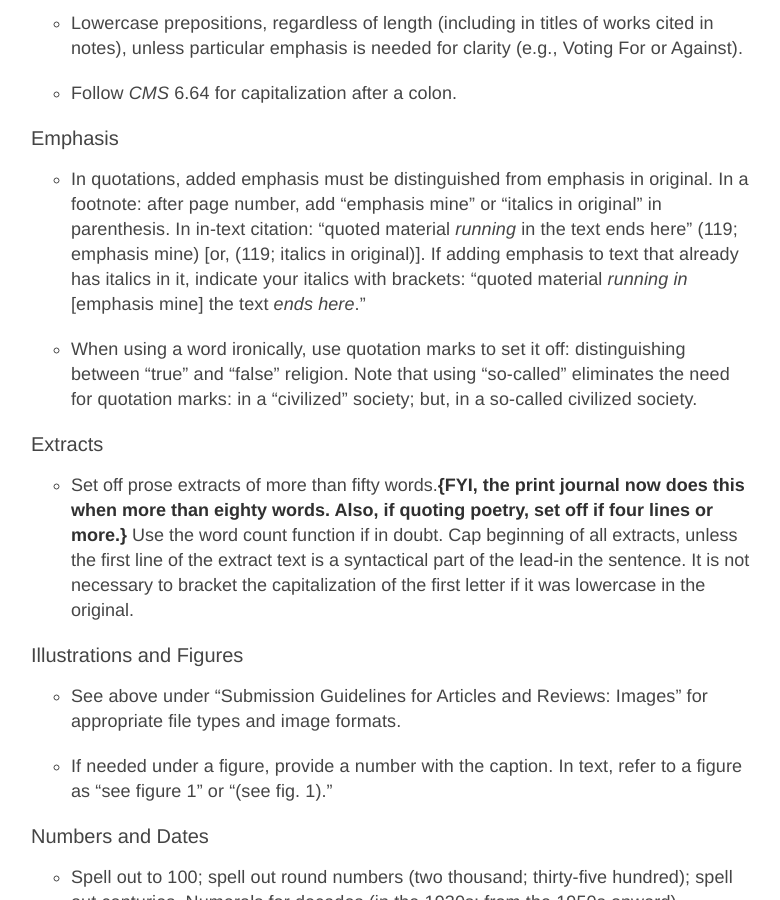
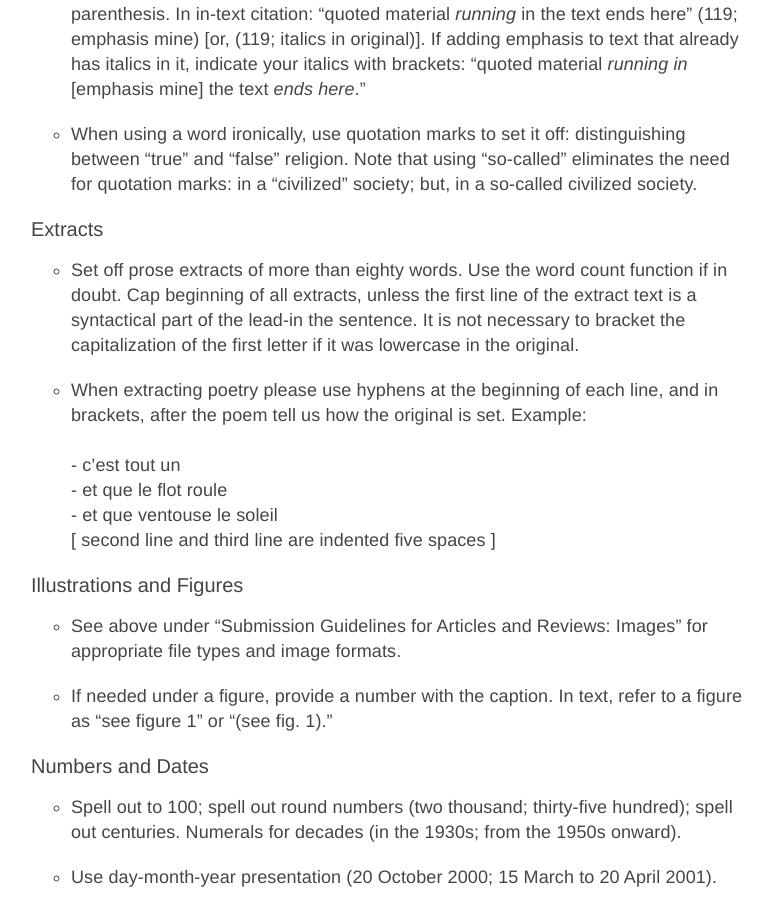
Before and after one commit to archipelagosjournal/archipelagos, a Jekyll site: the page built from submission-guidelines.md, in a window 1280 px wide and 900 px high, scrolled down 7171 px. Shown: the whole window, without its empty margins (249-1029 px from the left). Built offline with Jekyll 4.4.1, drawn with Linux system fonts in a browser that asks for light colours; some of the changed text lies outside the part shown.

Commit message:
erased kelly m comments from guidelines

```diff
--- a/submission-guidelines.md
+++ b/submission-guidelines.md
@@ -213,17 +213,6 @@
     appear in *small axe* with their preferred spellings and
     presentations (see Lexicon).
 
--   Notes require meticulous attention. It is much more difficult to
-    locate required bibliographic information months after your article
-    has been written than it is to include it at the creation stage. See
-    specific examples included here of various forms of citations or
-    consult *CMS*.
-
--   If you use Zotero and are writing your article in Markdown, you can
-    streamline your bibliographic citations in Chicago Style by using
-    the method described in “[Sustainable
-    Authorship](http://programminghistorian.org/lessons/sustainable-authorship-in-plain-text-using-pandoc-and-markdown).”
-
 -   Please identify the components of your article—such as headings
     (“Heading 2” is a major divider; “Heading 3” is subordinate to
     Heading 2, etc.), epigraphs, excerpts, and captions—to
@@ -293,13 +282,17 @@
 
 #### Extracts
 
--   Set off prose extracts of more than fifty words.**{FYI, the print
-    journal now does this when more than eighty** **words. Also, if
-    quoting poetry, set off if four lines or more.}** Use the word count
+-   Set off prose extracts of more than eighty words. Use the word count
     function if in doubt. Cap beginning of all extracts, unless the
     first line of the extract text is a syntactical part of the lead-in
     the sentence. It is not necessary to bracket the capitalization of
     the first letter if it was lowercase in the original.
+
+-   When extracting poetry please use hyphens at the beginning of each line, and in brackets, after the poem tell us how the original is set. Example:<br>
+    \- c'est tout un
+    \- et que le flot roule
+    \- et que ventouse le soleil
+    \[ second line and third line are indented five spaces \]
 
 #### Illustrations and Figures
 
@@ -371,8 +364,7 @@
     grammatically incomplete sentence.
 
 -   Ellipses may be used between paragraphs in a multiparagraph
-    extract.**{In the print journal, we indicate paragraph breaks
-    in extracts. See *CMS* 13.20 and 13.54}**
+    extract.
 
 -   Do not use the ellipses special character insert; instead, use three
     periods without spaces as needed. Ex: ...
@@ -406,6 +398,18 @@
 
 ### Note Preparation
 
+
+-   Notes require meticulous attention. It is much more difficult to
+    locate required bibliographic information months after your article
+    has been written than it is to include it at the creation stage. See
+    specific examples included here of various forms of citations or
+    consult *CMS*.
+
+-   If you use Zotero and are writing your article in Markdown, you can
+    streamline your bibliographic citations in Chicago Style by using
+    the method described in “[Sustainable
+    Authorship](http://programminghistorian.org/lessons/sustainable-authorship-in-plain-text-using-pandoc-and-markdown).”
+
 -   Present citations as numbered footnotes with complete bibliographic
     data using the *CMS* guidelines; do not include a bibliography or
     reference list.
```
Also changed, not shown: contributors.md (+2 -2 lines).
